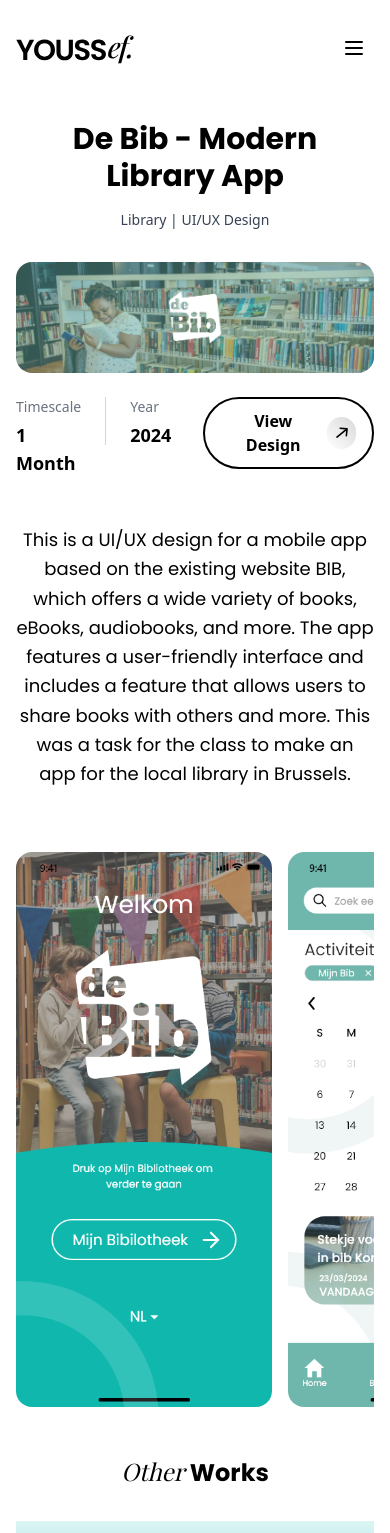
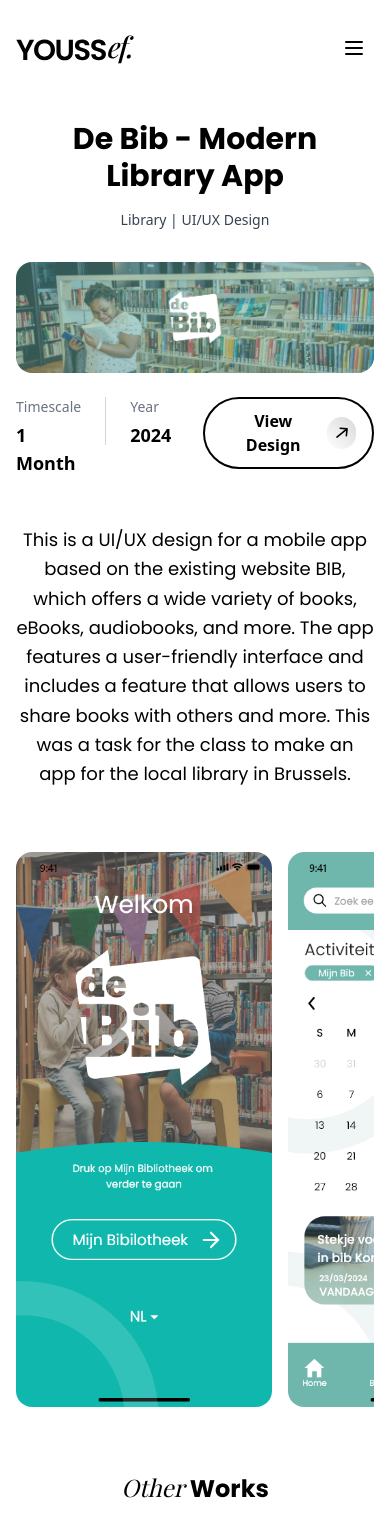
Before and after one commit to Y0ussy/Youssef-Auassar, a React (Vite) app: page /de-bib in a window 390 px wide. Shown: the top 1533 px of the page. Built offline with nearby package versions, Linux system fonts and the light colour scheme; a web font is replaced by a local one.

Commit message:
update design section padding and change emoji for web development

```diff
--- a/src/pages/DeBib.jsx
+++ b/src/pages/DeBib.jsx
@@ -218,7 +218,10 @@
 			</section>
 
 			{/* Design Section */}
-			<section id="design-carousel" className="pt-8 sm:pt-12 pb-4 bg-white">
+			<section
+				id="design-carousel"
+				className="pt-8 sm:pt-12 pb-8 sm:pb-12 bg-white"
+			>
 				<div className="max-w-7xl mx-auto px-4 sm:px-6 lg:px-8">
 					<div
 						ref={carouselRef}
--- a/src/pages/Projects.jsx
+++ b/src/pages/Projects.jsx
@@ -76,7 +76,7 @@
 		{ id: "all", label: "All projects", emoji: "🎯" },
 		{ id: "web-design", label: "Web Design", emoji: "🖥️" },
 		{ id: "app-design", label: "App Design", emoji: "📱" },
-		{ id: "web-development", label: "Web Development", emoji: "💻" }
+		{ id: "web-development", label: "Web Development", emoji: "</>" }
 		// { id: "brand-identity", label: "Brand Identity", emoji: "🎨" },
 		// { id: "motion-design", label: "Motion Design", emoji: "🎬" }
 	];
```
